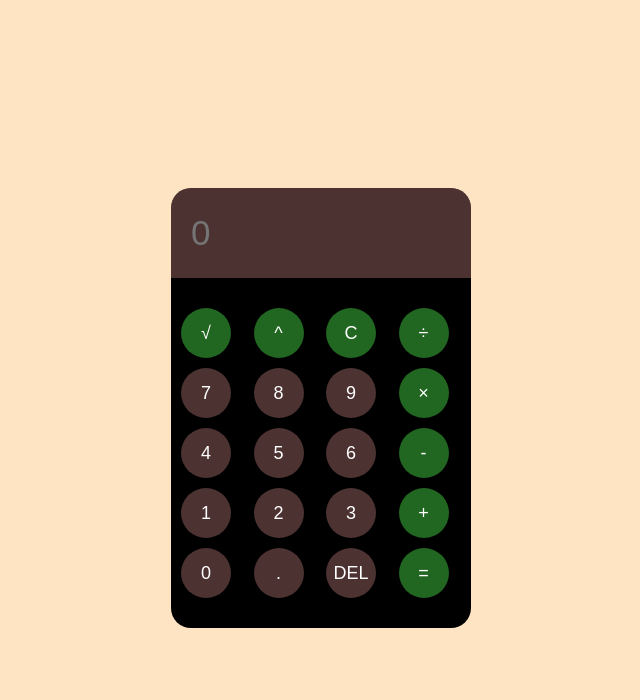
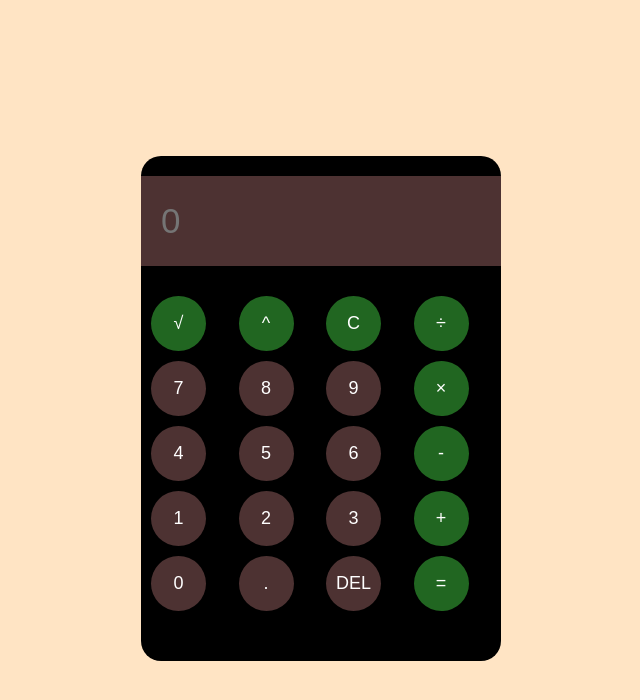
Before and after one commit to fahim6855/Calculator, a plain HTML site: page index.html in a window 1280 px wide. Shown: the whole page, without its empty margins (319-959 px from the left). Drawn offline with Linux system fonts and the light colour scheme.

Commit message:
Update style.css

```diff
--- a/style.css
+++ b/style.css
@@ -7,10 +7,11 @@ body{
 }
 
 .calculator{
-    max-width: 300px;
+    max-width: 360px;
     background-color: black;
     overflow: hidden;
     border-radius: 20px;
+    padding: 20px 0px
 
     }
 
@@ -32,10 +33,10 @@ input{
 }
 
 button{
-    height: 50px;
+    height: 55px;
     border-radius: 50px;
     border: none;
-    width: 50px;
+    width: 55px;
     font-size: 18px;
     color: white;
     cursor: pointer;
```
